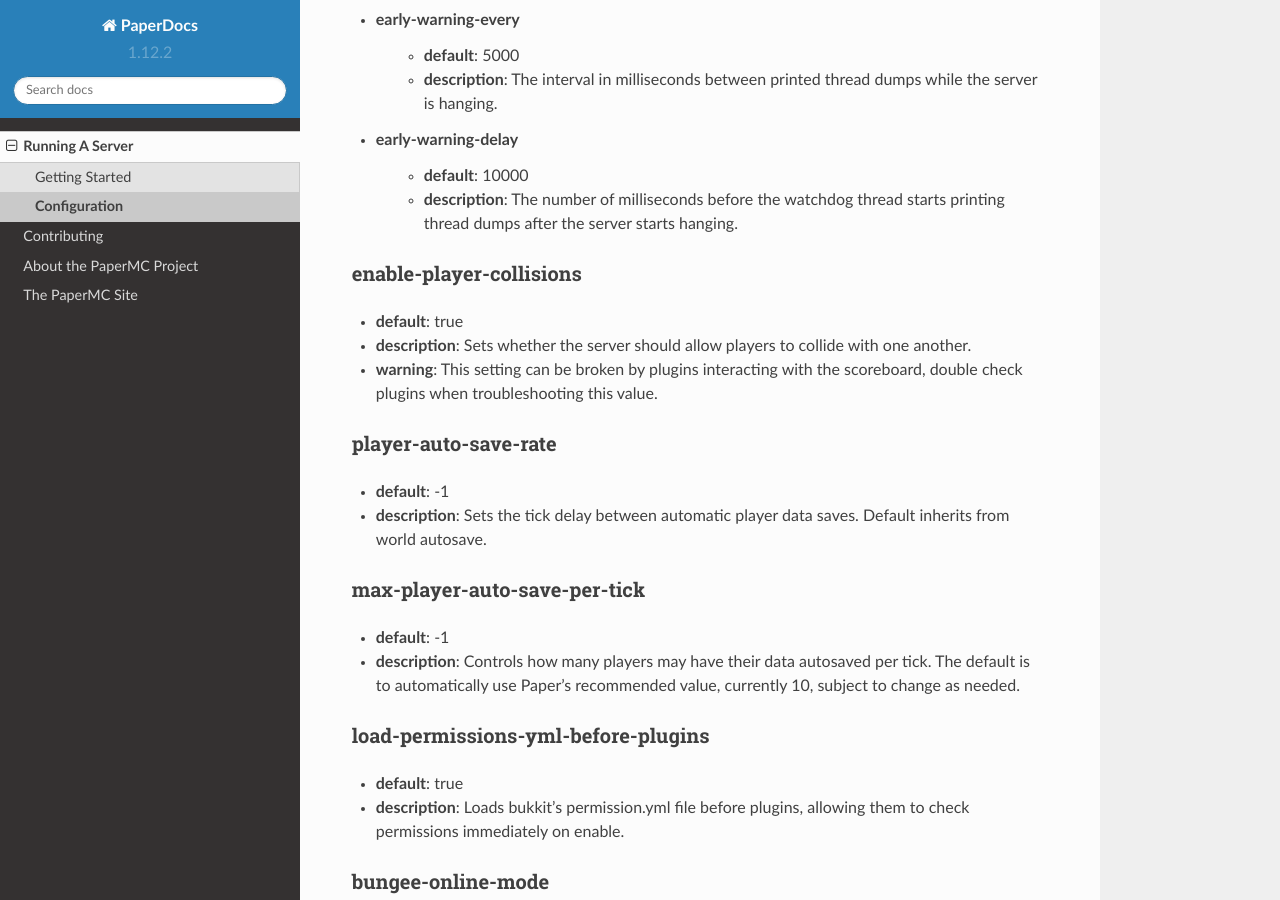
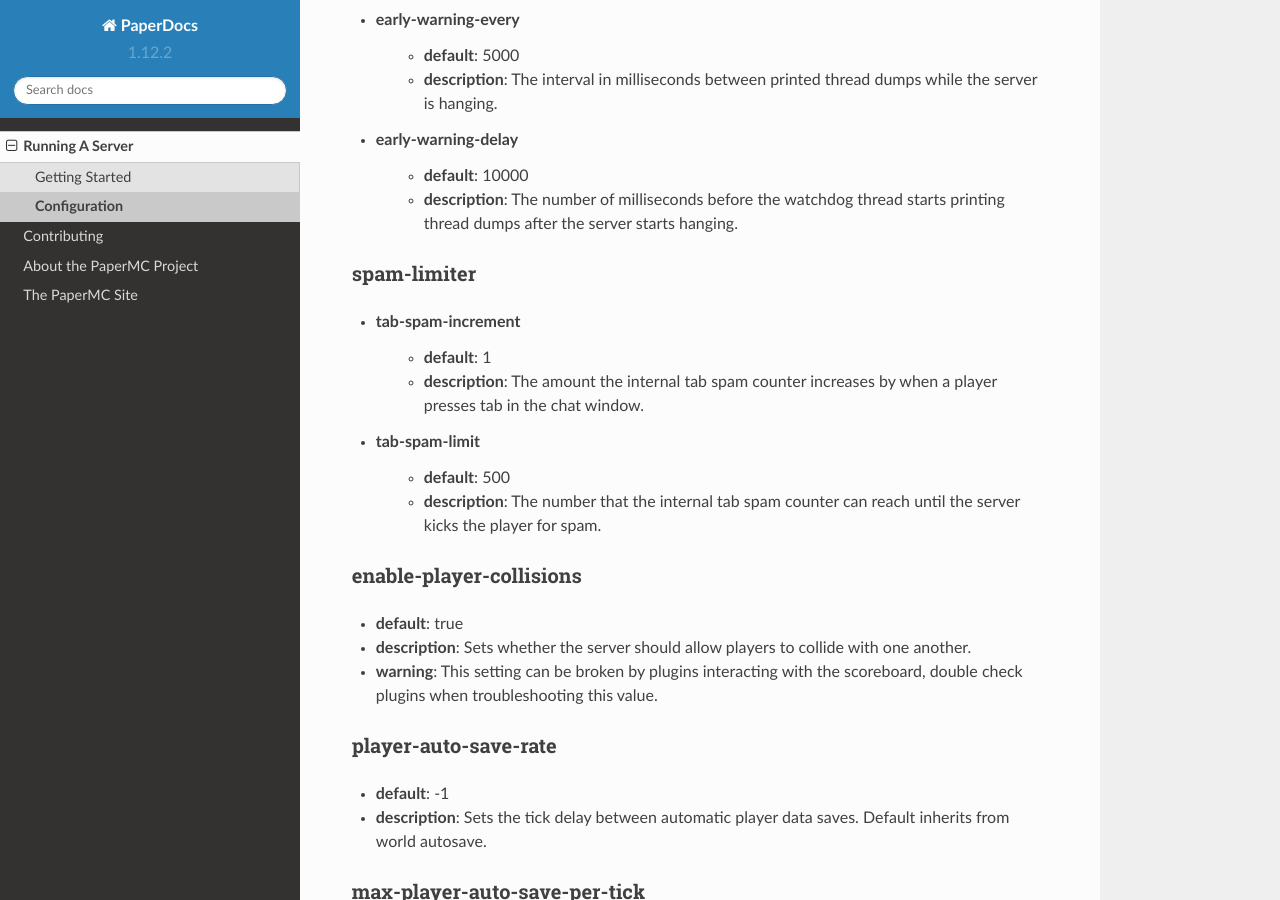
Before and after one commit to PaperMC/PaperDocs, a Sphinx documentation site: the page built from source/server/configuration.rst, in a window 1280 px wide and 900 px high, scrolled down 2052 px. Built offline with Sphinx 7.4.7 and the Read the Docs theme 2.0.0, drawn with Linux system fonts in a browser that asks for light colours.

Commit message:
Add spam-limiter configuration documentation
https://github.com/PaperMC/Paper/commit/81806abef656b5a5bb00105acf7c1b068c2645cb

```diff
--- a/source/server/configuration.rst
+++ b/source/server/configuration.rst
@@ -96,6 +96,18 @@
     - **default**: 10000
     - **description**: The number of milliseconds before the watchdog thread
       starts printing thread dumps after the server starts hanging.
+
+spam-limiter
+~~~~~~~~~~~~
+* tab-spam-increment
+    - **default**: 1
+    - **description**: The amount the internal tab spam counter increases by
+      when a player presses tab in the chat window.
+
+* tab-spam-limit
+    - **default**: 500
+    - **description**: The number that the internal tab spam counter can reach
+      until the server kicks the player for spam.
 
 enable-player-collisions
 ~~~~~~~~~~~~~~~~~~~~~~~~
```
